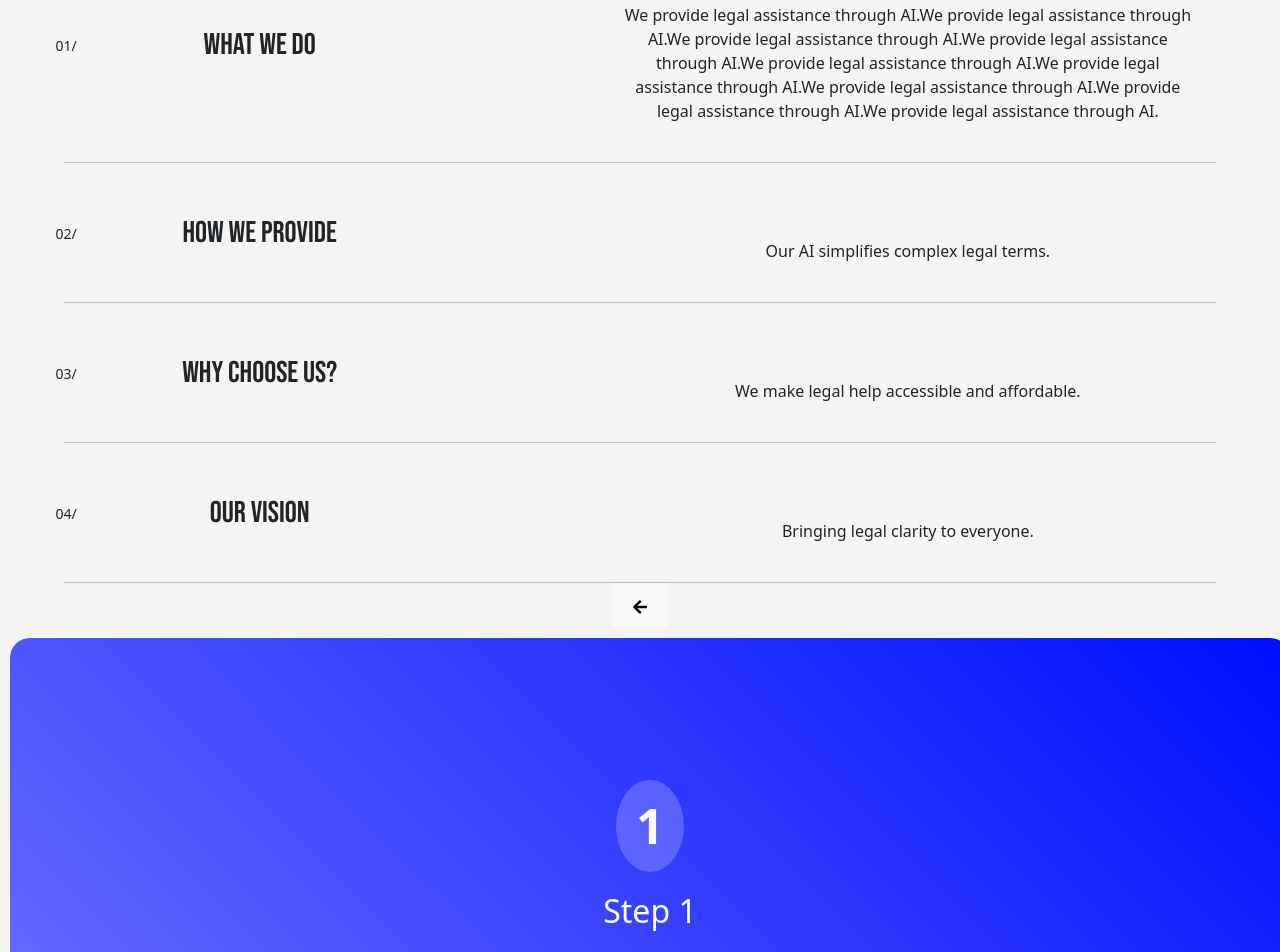
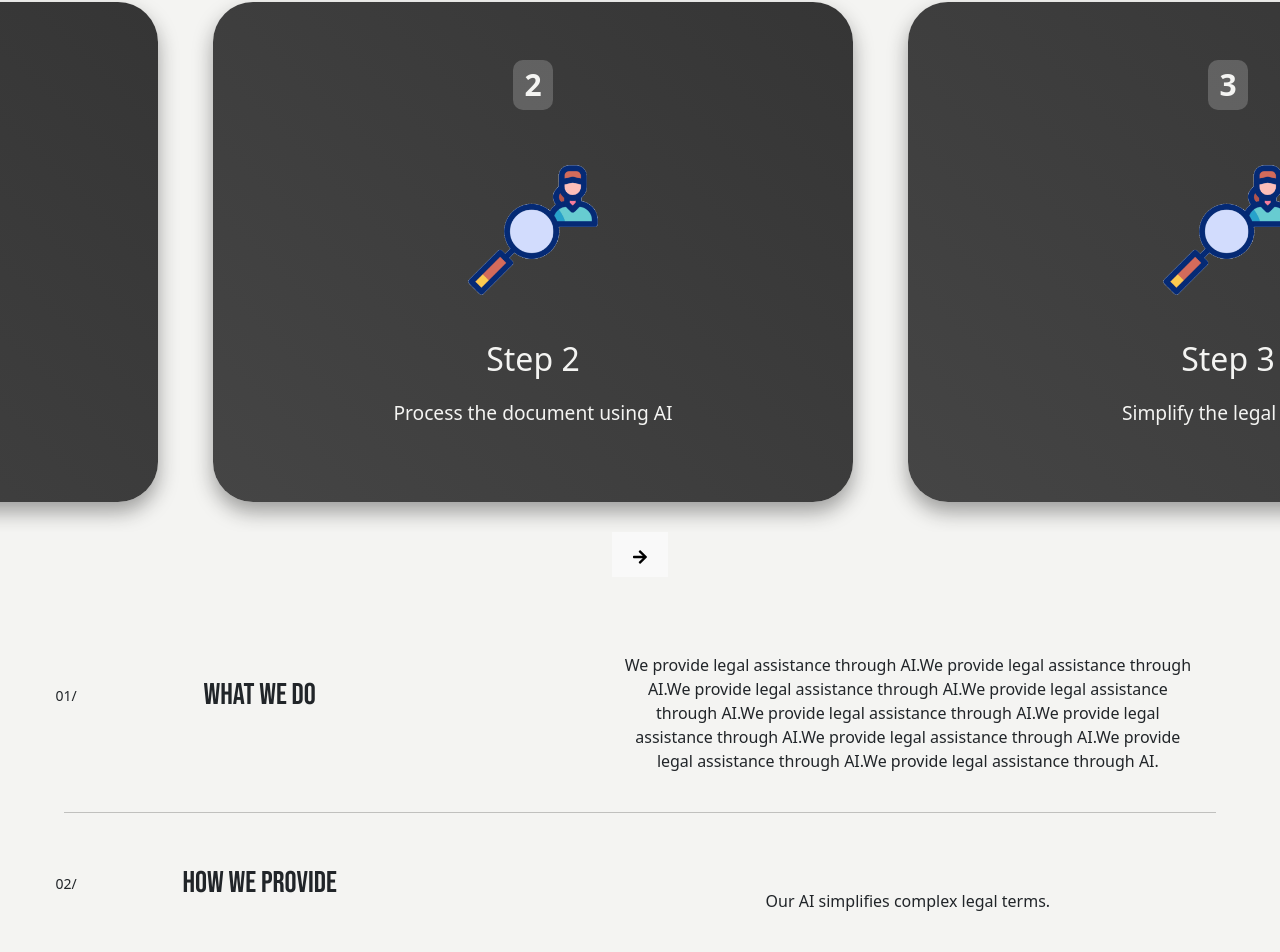
Before and after one commit to shengweikoh/Legallense, a React (Vite) app in the folder Frontend/: page / in a window 1280 px wide. Shown: the part 1148-2100 px from the top of the page. Built offline with nearby package versions, Linux system fonts and the light colour scheme; no server answers.

Commit message:
some updates to frontpage

```diff
--- a/Frontend/src/Pages/Animation/ProcessScrollBoard.css
+++ b/Frontend/src/Pages/Animation/ProcessScrollBoard.css
@@ -1,10 +1,11 @@
 process-wrapper {
     position: relative;
-    width: 100%;
+    width: 90%;
+    max-width: 1000px;
     display: flex;
     align-items: center;
     justify-content: center;
-    height: 80vh;
+    height: 100vh;
     overflow: hidden;
 
 
@@ -19,33 +20,38 @@ process-wrapper {
   /* Container with Steps */
   .process-container {
     display: flex;
-    width: 400vw; /* 4 steps, each 100vw */
-    transition: transform 1s ease-out;
+    width: 210vw; /* 4 steps, each 100vw */
+    transition: transform 0.7s ease-out;
     transform: translateX(0vw); /* Start at Step 1 */
     overflow: hidden;
   }
 
   /* Each Step */
   .step-box {
-    min-width: 100vw; /* Each step takes full viewport width */
+
+
+    min-width: 50vw; /* Each step takes full viewport width */
     height:500px;/* Ensure height is consistent */
     display: flex;
     flex-direction: column;
     justify-content: center;
     align-items: center;
-    background: linear-gradient(45deg, #6b73ff, #000dff);
-    color: white;
+    background: linear-gradient(45deg, #454545, #353535);
+    color: #f4f4f2;
     font-size: 1.5rem;
     padding: 40px;
-    border-radius: 20px;
+    border-radius: 40px;
     position: relative;
-    margin:10px;
+    margin-right:25px !important;
+    margin:30px;
     overflow: hidden;
+    box-shadow: 0px 10px 20px rgba(31, 31, 31, 0.4);
 
   }
 
   /* Step Number */
   .step-number {
+    background-color: #f4f4f2;
     font-size: 3rem;
     font-weight: bold;
     background: rgba(255, 255, 255, 0.2);
@@ -84,7 +90,6 @@ process-wrapper {
   .right-arrow {
     right: 20px;
   }
-
   /* Responsive */
   @media (max-width: 768px) {
     .step-box {
@@ -95,6 +100,7 @@ process-wrapper {
 
     .step-number {
       font-size: 2rem;
+
     }
 
     .step-title {
@@ -110,3 +116,22 @@ process-wrapper {
       padding: 10px;
     }
   }
+
+.step-gif{
+  width:180px;
+  height:180px;
+  border-radius:10px
+
+}
+
+.step-number {
+  display: flex;
+  align-items: center; /* Centers vertically */
+  justify-content: center; /* Centers horizontally */
+  height: 50px;
+  width: 30px;
+  font-size: 30px;
+  margin-bottom: 30px;
+  background-color: rgba(255, 255, 255, 0.2); /* Optional: Background for visibility */
+  border-radius: 10px; /* Optional: Rounded corners */
+}
--- a/Frontend/src/Pages/Animation/ProcessScrollBoard.jsx
+++ b/Frontend/src/Pages/Animation/ProcessScrollBoard.jsx
@@ -3,6 +3,8 @@ import { motion } from "framer-motion";
 import { gsap } from "gsap";
 import "./ProcessScrollBoard.css"; // Import styles
 import { FaArrowLeft, FaArrowRight } from "react-icons/fa"; // Import arrow icons
+
+import Identifygif from "./Identify.gif";
 
 const steps = [
   { id: 1, title: "Step 1", description: "Identify the legal problem" },
@@ -15,10 +17,20 @@ const ProcessScrollBoard = () => {
   const containerRef = useRef(null);
   const [currentStep, setCurrentStep] = useState(0); // Track current step
 
+
+  useEffect(() => {
+    const interval = setInterval(() => {
+      setCurrentStep((prevStep) => (prevStep === steps.length - 1 ? 0 : prevStep + 1));
+    },4000); // Auto-scroll every 3 seconds
+
+    return () => clearInterval(interval); // Cleanup interval on unmount
+  }, []);
+
+
   useEffect(() => {
     gsap.to(containerRef.current, {
-      x: -currentStep * 100 + "vw", // Move by viewport width
-      duration: 1,
+      x: -currentStep * 40 + "vw", // Move by viewport width
+      duration: 1.0,
       ease: "power2.out",
     });
   }, [currentStep]);
@@ -33,29 +45,47 @@ const ProcessScrollBoard = () => {
 
   return (
     <div className="process-wrapper">
-      <button className="arrow left-arrow" onClick={prevStep}>
+
+
+      OUR PROCESS
+
+
+     <button className="arrow left-arrow" onClick={prevStep}>
         <FaArrowLeft />
       </button>
+      <div className="process-container" ref={containerRef}>
 
-      <div className="process-container" ref={containerRef}>
         {steps.map((step) => (
+
           <motion.div
             key={step.id}
             className="step-box"
             initial={{ opacity: 0, x: 100 }}
             animate={{ opacity: 1, x: 0 }}
-            transition={{ duration: 1, delay: step * 0.2 }}
+            transition={{ duration: 0.5, delay: step * 0.2 }}
           >
             <div className="step-number">{step.id}</div>
+            <img
+            src= {Identifygif}
+            alt="Step Animation"
+            className="step-gif"
+          />
+
             <h2 className="step-title">{step.title}</h2>
             <p className="step-description">{step.description}</p>
           </motion.div>
+
         ))}
+
+
+
       </div>
 
       <button className="arrow right-arrow" onClick={nextStep}>
         <FaArrowRight />
       </button>
+
+
     </div>
   );
 };
--- a/Frontend/src/Pages/Home.jsx
+++ b/Frontend/src/Pages/Home.jsx
@@ -72,6 +72,9 @@ const Home = () => {
         </div>
 
 
+        <ProcessScrollBoard/>
+
+
         {[
           { number: "01", title: "What we do", text: "We provide legal assistance through AI.We provide legal assistance through AI.We provide legal assistance through AI.We provide legal assistance through AI.We provide legal assistance through AI.We provide legal assistance through AI.We provide legal assistance through AI.We provide legal assistance through AI.We provide legal assistance through AI." },
           { number: "02", title: "How we provide", text: "Our AI simplifies complex legal terms." },
@@ -97,7 +100,7 @@ const Home = () => {
           </div>
         ))}
 
-        <ProcessScrollBoard/>
+
 
         {/* Cards Section */}
         <div className="row g-3 justify-content-center carddescription" style={{ paddingLeft: 125 }}>
```
Also changed, not shown: Frontend/src/Pages/Animation/Identify.gif (added).
